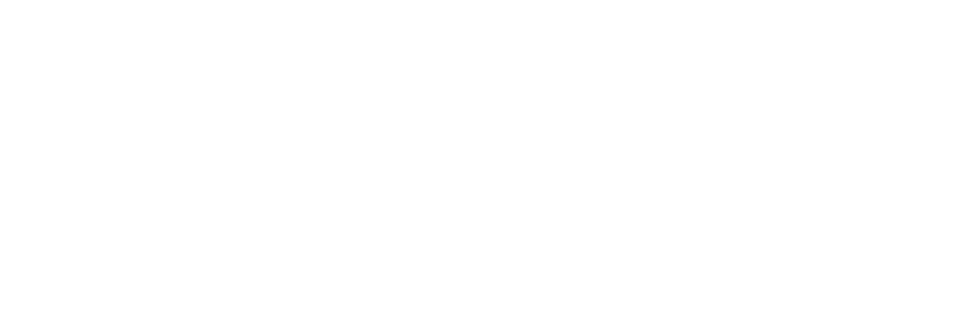
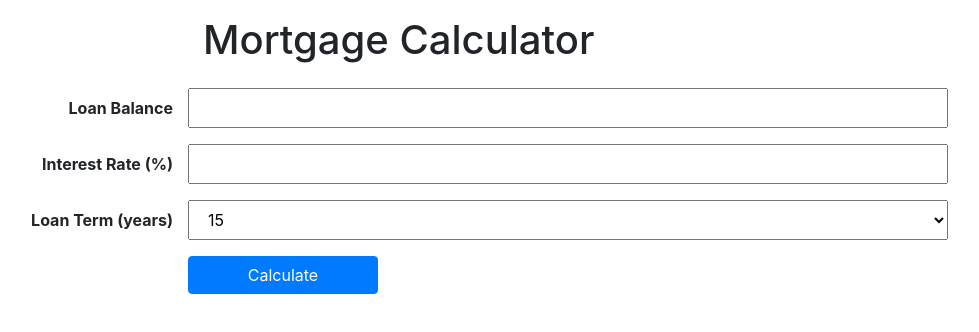
Before and after one commit to dmlsthe1/startnow-react100-mortgage-calculator, a React app: page / in a window 1280 px wide. Shown: the top 332 px of the page, without its empty margins (167-1146 px from the left). Built offline with nearby package versions, Linux system fonts and the light colour scheme.

Commit message:
bootstrap styling finished

```diff
--- a/package.json
+++ b/package.json
@@ -5,7 +5,7 @@
   "main": "server/index.js",
   "scripts": {
     "build": "npm run less && webpack",
-    "start": "npm run guild && node server/index.js",
+    "start": "npm run build && node server/index.js",
     "less": "lessc src/css/style.less dist/css/style.css",
     "lint": "eslint .",
     "test": "npm run build && mocha test/.setup.js test/*.spec.js"
--- a/public/index.html
+++ b/public/index.html
@@ -2,8 +2,10 @@
 <html>
   <head>
     <meta charset="utf-8">
+    <meta name="viewport" content="width=device-width, initial-scale=1, shrink-to-fit=no">
     <title>Mortgage Calculator</title>
-    <link rel='stylesheet' href='https://cdnjs.cloudflare.com/ajax/libs/twitter-bootstrap/3.3.7/css/bootstrap.css' /> </head>
+    <link rel="stylesheet" href="https://maxcdn.bootstrapcdn.com/bootstrap/4.0.0-beta.2/css/bootstrap.min.css" integrity="sha384-PsH8R72JQ3SOdhVi3uxftmaW6Vc51MKb0q5P2rRUpPvrszuE4W1povHYgTpBfshb" crossorigin="anonymous">
+  </head>
   <body>
     <div id="root"></div>
     <script src="bundle.js"></script>
--- a/src/js/app.jsx
+++ b/src/js/app.jsx
@@ -5,7 +5,40 @@
   render() {
     return (
       <div className='container'>
-        {/* your JSX goes here */}
+        {
+          <div className="top">
+
+            <div className="row my-3">
+              <div className="col-3"></div>
+              <h1 className="title col-9">Mortgage Calculator</h1>
+            </div>
+
+            <div className="row my-3">
+              <p className="col-md-3 text-center text-md-right my-2"><b>Loan Balance</b></p>
+              <input type="number" className="col-md-8"></input>
+            </div>
+
+            <div className="row my-3">
+              <p className="col-md-3 text-center text-md-right my-2"><b>Interest Rate (%)</b></p>
+              <input type="number" className="col-md-8"></input>
+            </div>
+
+            <div className="row my-3">
+              <p className="col-md-3 text-center text-md-right my-2"><b>Loan Term (years)</b></p>
+              <select className="col-md-8">
+                <option value="15">15</option>
+                <option value="30">30</option>
+              </select>
+            </div>
+
+            <div className="row my-3">
+              <div className="col-3"></div>
+              <button className="btn btn-primary col-2" type="button">Calculate</button>
+              <div className="col-7"></div>
+            </div>
+
+          </div>
+        }
       </div>
     );
   }
```
